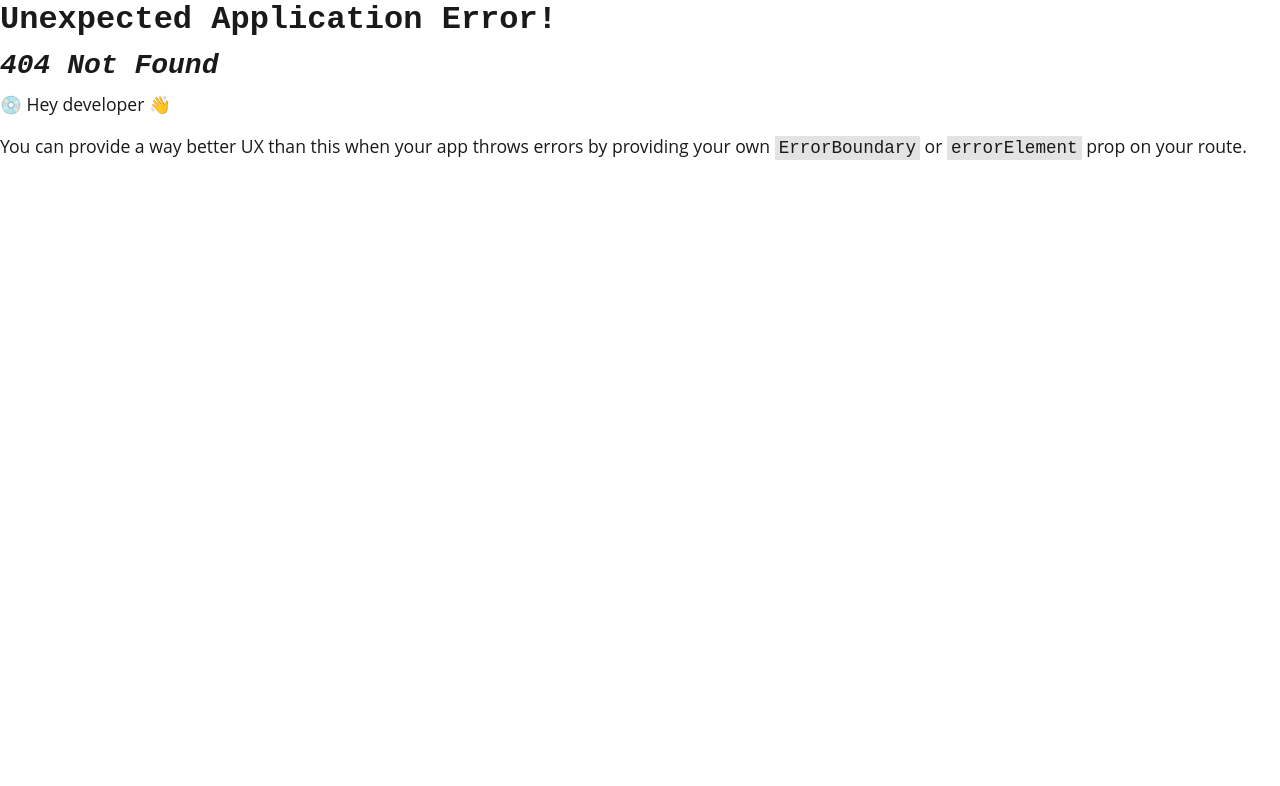
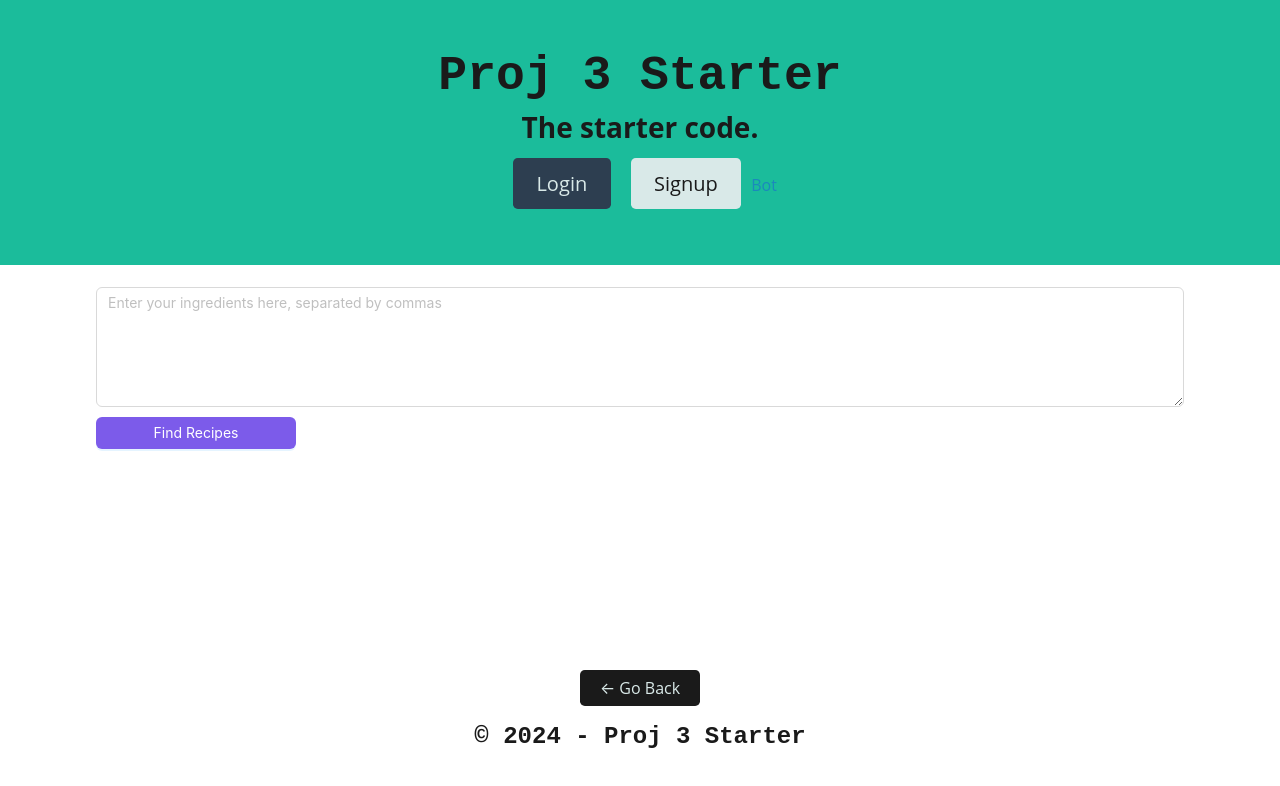
Before and after one commit to rhansen27/cookbot, a React (Vite) app in the folder client/: page /bot in a window 1280 px wide. Before the commit this address had no page. Shown: the top 786 px of the page. Built offline with nearby package versions, Linux system fonts and the light colour scheme.

Commit message:
ai bot page

```diff
--- a/client/src/components/Header/index.jsx
+++ b/client/src/components/Header/index.jsx
@@ -36,6 +36,9 @@ const Header = () => {
               <Link className="btn btn-lg btn-light m-2" to="/signup">
                 Signup
               </Link>
+              <Link to="/bot">
+                Bot
+              </Link>
             </>
           )}
         </div>
--- a/client/src/components/IngredientBot.jsx
+++ b/client/src/components/IngredientBot.jsx
@@ -7,7 +7,19 @@ const { TextArea } = Input;
 const IngredientBot = () => {
     const [ingredients, setIngredients] = useState('');
 
-    const [getRecipeFromAi, {loading, error, data }] = useLazyQuery(GET_RECIPE_FROM_AI)
+    const [recipe, setRecipe] = useState(null);
+
+    const [getRecipeFromAi, { loading, error }] = useLazyQuery(GET_RECIPE_FROM_AI, {
+        onCompleted: (data) => {
+            const content = data.getRecipeFromAi.content;
+            const [title, description, ...steps] = content.split('\n').filter(Boolean);
+            setRecipe({
+                title,
+                description,
+                steps
+            });
+        }
+    });
 
     const handleFetchRecipes = async () => {
         if (ingredients.trim()) {
@@ -25,19 +37,26 @@ const IngredientBot = () => {
                 onChange={(e) => setIngredients(e.target.value)}
             />
             <Button
-            type="primary" onClick={handleFetchRecipes} style={{ marginTop: '10px' }}>
+                type="primary"
+                onClick={handleFetchRecipes}
+                style={{ marginTop: '10px',backgroundColor: '#7C5BEA', width: '200px' }}
+                disabled={loading}
+            >
                 Find Recipes
             </Button>
-            {/* {recipes && recipes.length > 0 && (
+            {error && <p>Error: {error.message}</p>}
+            {recipe && (
                 <div style={{ marginTop: '20px' }}>
-                    {recipes.map((recipe, index) => (
-                        <div key={index}>
-                            <h3>{recipe.title}</h3>
-                            <p>{recipe.description}</p>
-                        </div>
-                    ))}
+                    <h2>{recipe.title}</h2>
+                    <p>{recipe.description}</p>
+                    <ul style={{ marginBottom: '5px'}}>
+                        {recipe.steps.map((step, index) => (
+                            <li key={index}>{step}</li>
+                        ))}
+                    </ul>
+
                 </div>
-            )} */}
+            )}
         </>
     );
 };
--- a/client/src/main.jsx
+++ b/client/src/main.jsx
@@ -8,6 +8,7 @@ import Profile from './pages/Profile';
 import Signup from './pages/Signup';
 import Login from './pages/Login';
 import Error from './pages/Error';
+import Bot from './pages/Bot.jsx'
 
 const router = createBrowserRouter([
   {
@@ -30,7 +31,10 @@ const router = createBrowserRouter([
       }, {
         path: '/profiles/:userId',
         element: <Profile />
-      },
+      },{
+        path: '/bot',
+        element: <Bot />
+      }
     ]
   }
 ])
--- /dev/null
+++ b/client/src/pages/Bot.jsx
@@ -0,0 +1,9 @@
+import IngredientBot from "../components/IngredientBot"
+
+const Bot = () => {
+    return (
+        <IngredientBot />
+    )
+}
+
+export default Bot
```
